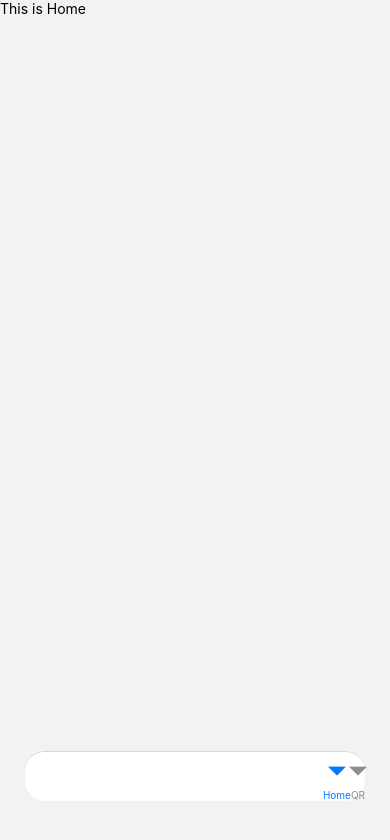
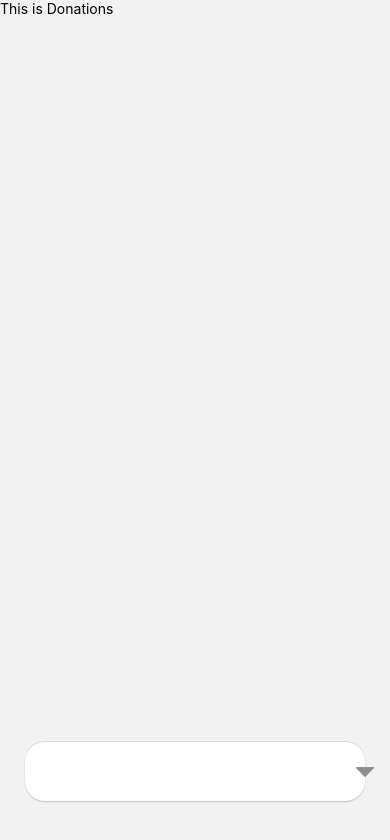
Before and after one commit to ChesterLaborde/PiggyMobile, a React Native app: screen /Donations in a window 390 px wide. Shown: the top 840 px of the page. Built offline with nearby package versions, Linux system fonts and the light colour scheme.

Commit message:
all tabbar screens

```diff
--- a/App.tsx
+++ b/App.tsx
@@ -1,29 +1,49 @@
+import React from 'react';
+import { StyleSheet } from 'react-native'
+import DonationsScreen from './screens/DonationsScreen';
+import HomeScreen from './screens/HomeScreen';
+import QrScreen from './screens/QrScreen';
+import TrendingScreen from './screens/TrendingScreen';
+import WalletScreen from './screens/WalletScreen';
+
 import { createBottomTabNavigator } from '@react-navigation/bottom-tabs';
 import { NavigationContainer } from '@react-navigation/native';
-import React from 'react';
-import HomeScreen from './screens/HomeScreen';
-import QrScreen from './screens/QrScreen';
 
 const Tab = createBottomTabNavigator();
 
 const App = () => {
   return (
     <NavigationContainer>
-      <Tab.Navigator screenOptions={{ headerShown: false, tabBarStyle: {
-        margin: 25,
-        position: 'absolute',
-        height: 50,
-        borderRadius: 20,
-        alignItems: 'flex-end',
-        justifyContent: 'flex-end',
-        bottom: 18,
-        elivation: 0
-      } }} >
-        <Tab.Screen name='Home' component={HomeScreen} />
+      <Tab.Navigator screenOptions={{ tabBarShowLabel: false, headerShown: false, tabBarStyle: styles.tabBar }} >
+        <Tab.Screen name='Piggys' component={HomeScreen} />
+        <Tab.Screen name='Donations' component={DonationsScreen} />
         <Tab.Screen name='QR' component={QrScreen} />
+        <Tab.Screen name='Trending' component={TrendingScreen} />
+        <Tab.Screen name='Wallet' component={WalletScreen} />
       </Tab.Navigator>
     </NavigationContainer>
   )
 }
 
+const styles = StyleSheet.create({
+  tabBar: {
+    margin: 25,
+    position: 'absolute',
+    height: 60,
+    borderRadius: 20,
+    alignItems: 'flex-end',
+    justifyContent: 'flex-end',
+    bottom: 18,
+    shadowColor: "#000",
+    shadowOffset: {
+      width: 0,
+      height: 1,
+    },
+    shadowOpacity: 0.20,
+    shadowRadius: 1.41,
+
+    elevation: 2,
+  }
+})
+
 export default App;
--- /dev/null
+++ b/screens/DonationsScreen.tsx
@@ -0,0 +1,18 @@
+import React from 'react';
+import { SafeAreaView, View, Text, StyleSheet } from 'react-native';
+
+const DonationsScreen: React.FC = () => {
+    return (
+        <SafeAreaView style={styles.container}>
+            <Text>This is Donations</Text>
+        </SafeAreaView>
+    )
+}
+
+const styles = StyleSheet.create({
+    container: {
+        flex: 1
+    }
+})
+
+export default DonationsScreen;
--- /dev/null
+++ b/screens/TrendingScreen.tsx
@@ -0,0 +1,18 @@
+import React from 'react';
+import { SafeAreaView, View, Text, StyleSheet } from 'react-native';
+
+const TrendingScreen: React.FC = () => {
+    return (
+        <SafeAreaView style={styles.container}>
+            <Text>This is Trending</Text>
+        </SafeAreaView>
+    )
+}
+
+const styles = StyleSheet.create({
+    container: {
+        flex: 1
+    }
+})
+
+export default TrendingScreen;
--- /dev/null
+++ b/screens/WalletScreen.tsx
@@ -0,0 +1,18 @@
+import React from 'react';
+import { SafeAreaView, View, Text, StyleSheet } from 'react-native';
+
+const WalletScreen: React.FC = () => {
+    return (
+        <SafeAreaView style={styles.container}>
+            <Text>This is Wallet</Text>
+        </SafeAreaView>
+    )
+}
+
+const styles = StyleSheet.create({
+    container: {
+        flex: 1
+    }
+})
+
+export default WalletScreen;
```
